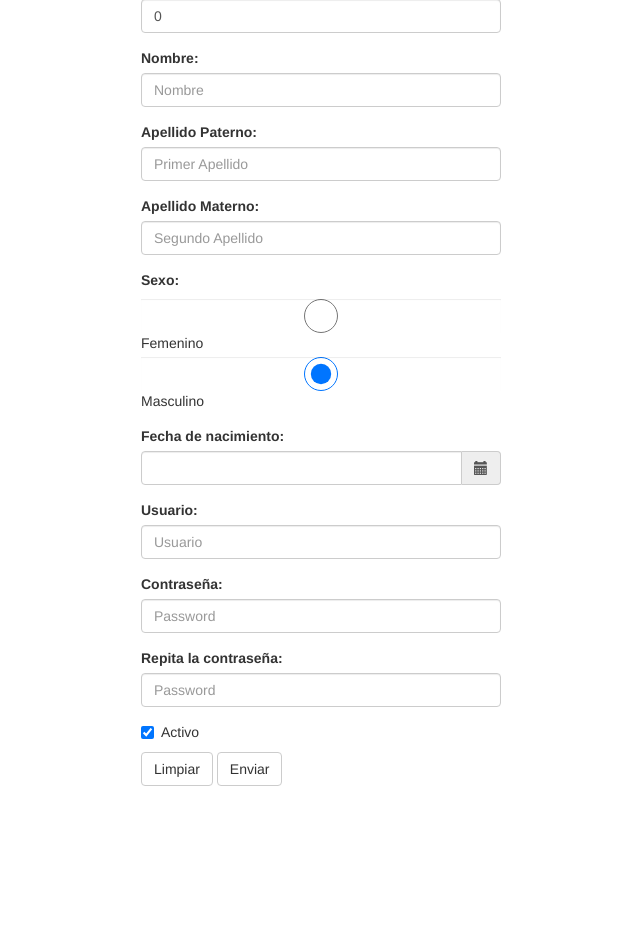
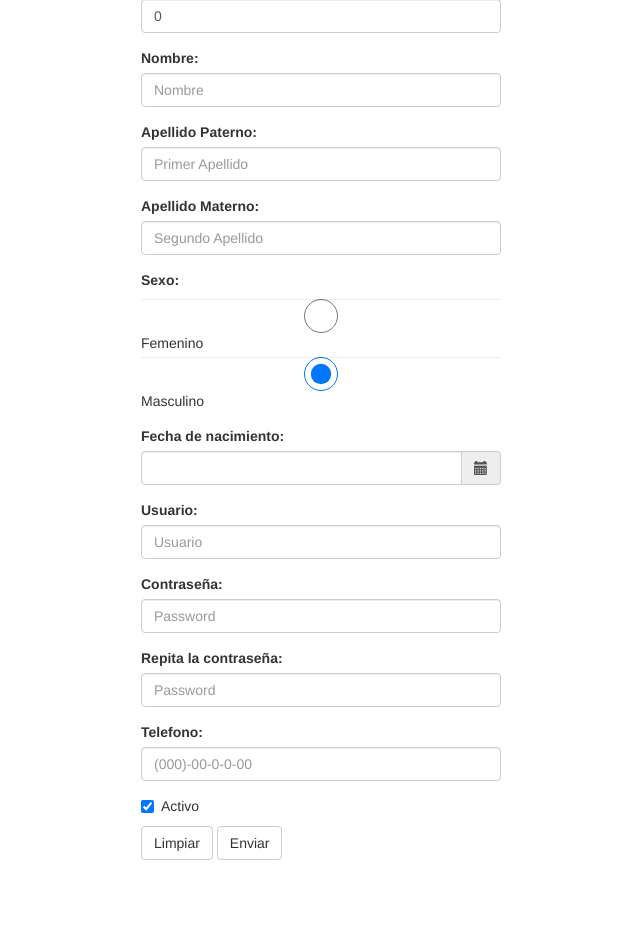
Before and after one commit to lordcuetox/msfStore, a PHP site: page /php/cat_prospectos.php in a window 1280 px wide. Shown: the part 107-1047 px from the top of the page, without its empty margins (319-959 px from the left). Before the commit the page ends 893 px from the top, so only its background shows below. Run offline with PHP 8.4, Linux system fonts and the light colour scheme.

Commit message:
se agregan campos

```diff
--- a/php/cat_prospectos.php
+++ b/php/cat_prospectos.php
@@ -210,10 +210,15 @@ if (isset($_POST['xAccion'])) {
                         <input type="password" class="form-control" id="txtPass" name="txtPass"
                                placeholder="Password" value="<?php echo($clasf->getFresita()); ?>">
                     </div>
-                        <div class="form-group">
+                    <div class="form-group">
                         <label for="txtPass">Repita la contraseña:</label>
                         <input type="password" class="form-control" id="txtPass2" name="txtPass2"
                                placeholder="Password" value="<?php echo($clasf->getFresita()); ?>">
+                    </div>
+                           <div class="form-group">
+                        <label for="txtTelefono">Telefono:</label>
+                        <input type="password" class="form-control" id="txtTelefono" name="txtTelefono"
+                               placeholder="(000)-00-0-0-00" value="<?php echo($clasf->getFresita()); ?>">
                     </div>
                     <div class="checkbox">
                         <label>
```
